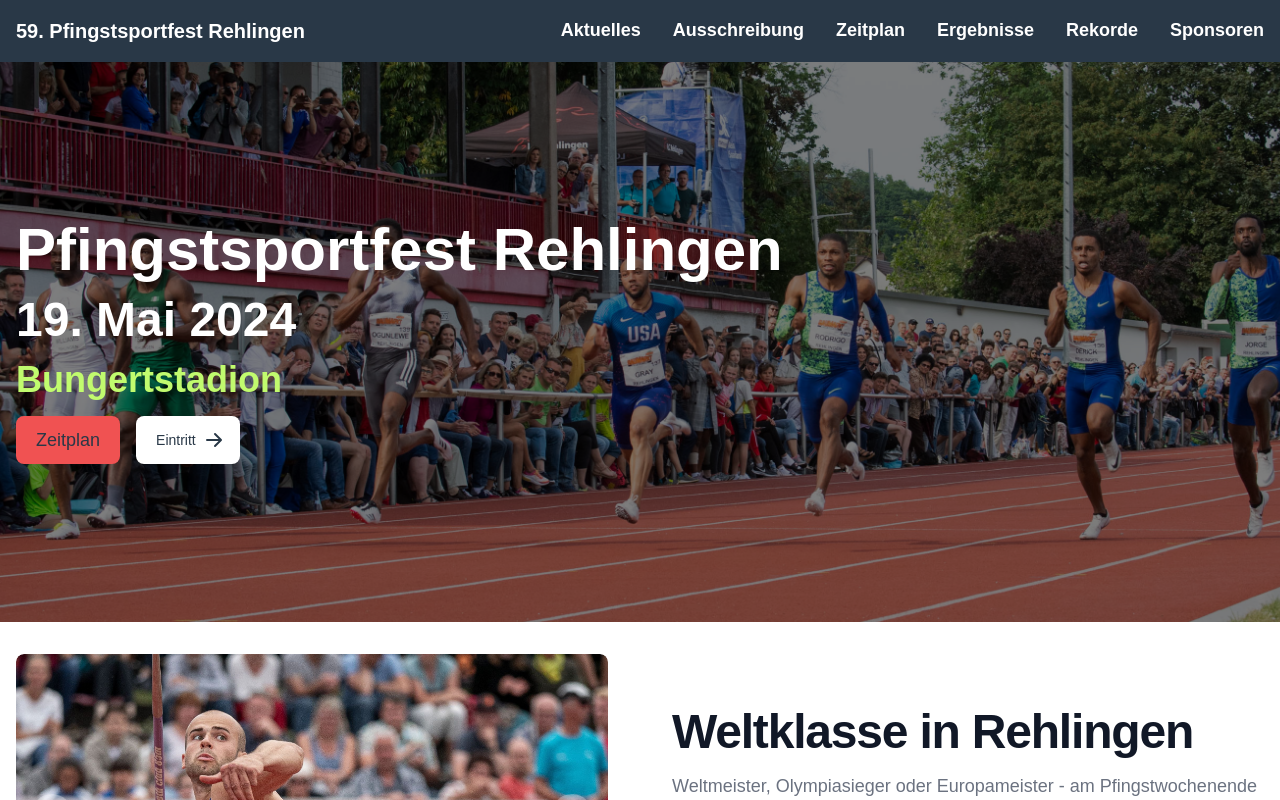
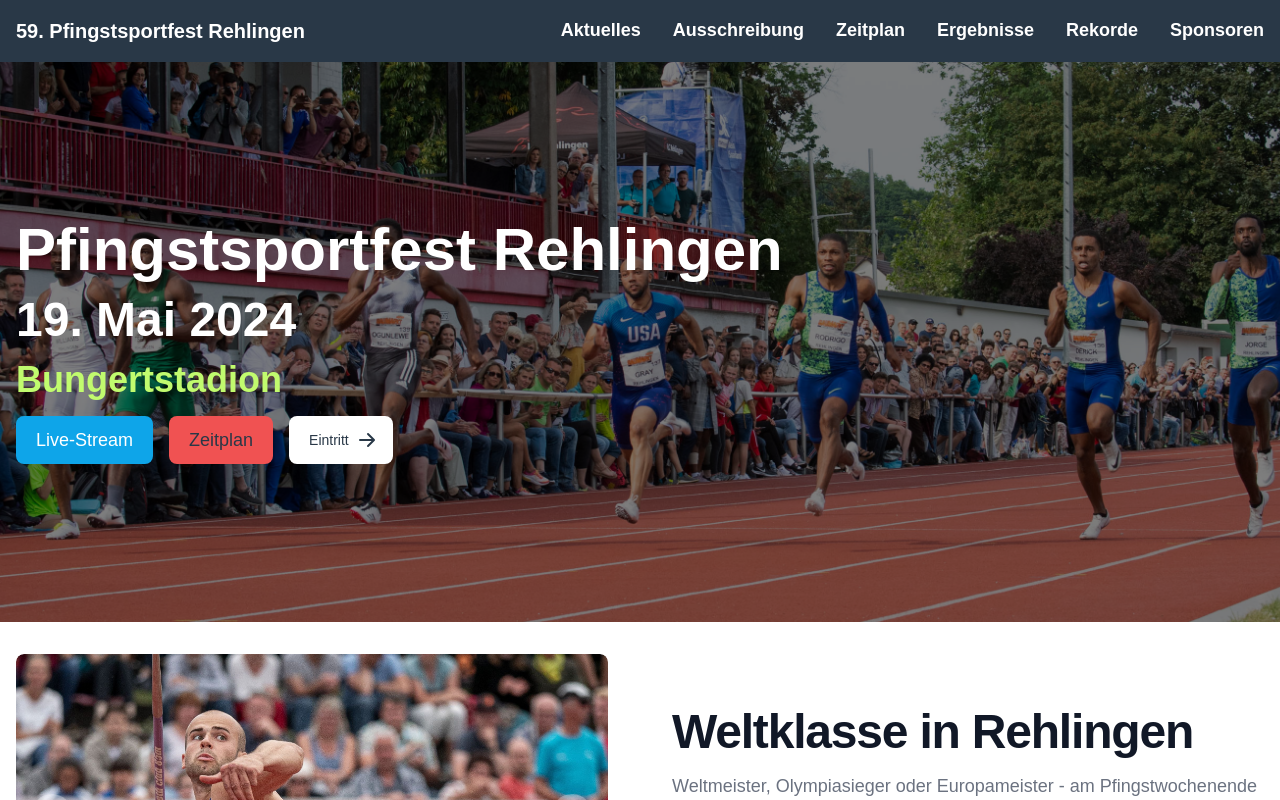
Before and after one commit to lcrehlingen/pfingstsportfest.de, a Next.js app: page / in a window 1280 px wide. Built offline with nearby package versions, Linux system fonts and the light colour scheme; a web font is replaced by a local one.

Commit message:
update livestream links

```diff
--- a/src/app/ergebnisse/page.tsx
+++ b/src/app/ergebnisse/page.tsx
@@ -20,7 +20,7 @@
       <Title>Ergebnisse</Title>
       <div className="flex flex-row gap-4">
         <a
-          href="https://www.youtube.com/watch?v=lamehYbjYJs"
+          href="https://www.youtube.com/watch?v=0vQL8Yz00h0"
           target="_blank"
           rel="noopener noreferrer"
           className="inline-flex max-w-fit items-center rounded-lg bg-sky-500 px-5 py-2.5 text-center text-lg font-medium text-white"
--- a/src/components/Hero.tsx
+++ b/src/components/Hero.tsx
@@ -48,14 +48,14 @@
               </a>
             </div>
             <div className="flex flex-row gap-4">
-              {/*<a
-                  href="https://www.youtube.com/watch?v=lamehYbjYJs"
+              <a
+                  href="https://www.youtube.com/watch?v=0vQL8Yz00h0"
                   target="_blank"
                   rel="noopener noreferrer"
                   className="inline-flex max-w-fit items-center rounded-lg bg-sky-500 px-5 py-2.5 text-center text-lg font-medium text-white"
                 >
                   Live-Stream
-              </a>*/}
+              </a>
               <Link
                 href="/zeitplan"
                 className="inline-flex max-w-fit items-center rounded-lg bg-red-500 px-5 py-2.5 text-center text-lg font-medium text-tourDarkBlue"
```
